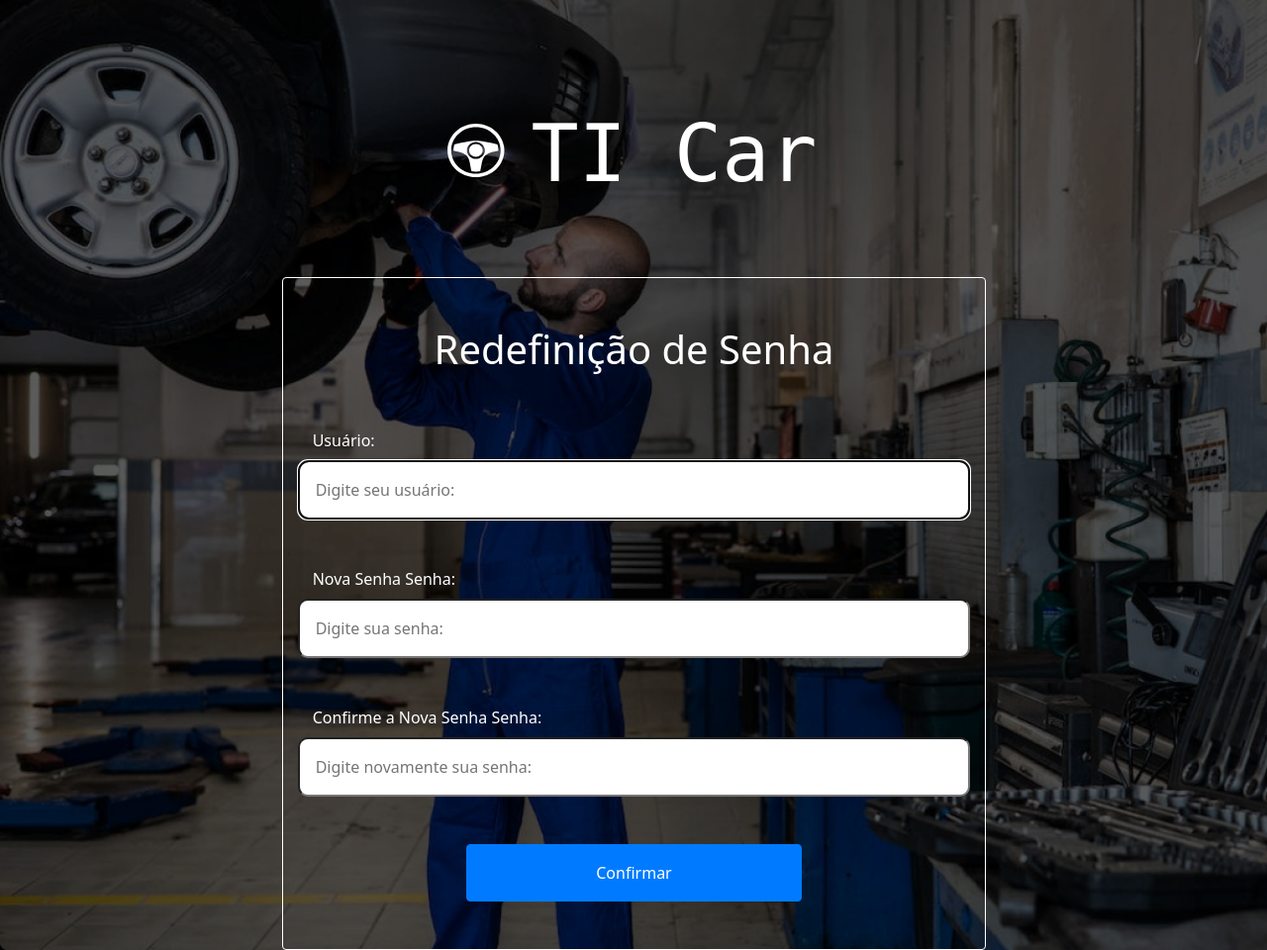
After one commit to Allysson1/Sistema-Gerenciador-de-Oficinas, a PHP site: page /V_redefineSenha.php in a window 1280 px wide. The commit adds this page. Shown: the whole page at 99% size. Run offline with PHP 8.4, Linux system fonts and the light colour scheme.

Commit message:
feat
adiciona e melhoria nas validações, adição de email ao crud do funcionário, inicio dos trabalhos para a tela de esqueci minha senha

```diff
--- a/V_VisualizaUsuarios.php
+++ b/V_VisualizaUsuarios.php
@@ -25,6 +25,9 @@
         <!-- formulário de login -->
         <main class="mt-5 col-12 col-sm-12 col-md-12 col-lg-10">
 
+        <p> <a href="V_EditaUsuario.php">Edita</a></p>
+        <p> <a href="V_cadastraUsuario.php">cadastrar</a></p>
+
             <?php include ('message.php'); ?>
 
             <h4 class="col-12 m-3 pb-4 border-bottom">Visualizar Funcionários</h4>
@@ -35,6 +38,7 @@
                     <th>ID</th>
                     <th>Funcionário</th>
                     <th>Usuário</th>
+                    <th>E-mail</th>
                     <th>Ações</th>
                 </thead>
 
@@ -53,6 +57,7 @@
                                     <td><?= $funcionario['idUsuario'];?></td>
                                     <td><?= $funcionario['nome'];?></td>
                                     <td><?= $funcionario['usuario'];?></td>
+                                    <td><?= $funcionario['email'];?></td>
                                     <td>
                                         <form action="Code_Usuario.php" method="POST" class="d-inline">
 
--- /dev/null
+++ b/V_redefineSenha.php
@@ -0,0 +1,45 @@
+<!DOCTYPE html>
+<html lang="pt-br">
+<head>
+    <meta charset="UTF-8">
+    <meta http-equiv="X-UA-Compatible" content="IE=edge">
+    <meta name="viewport" content="width=device-width, initial-scale=1.0">
+    <link rel="stylesheet" href="../TGFATEC/css/bootstrap.min.css">
+    <link rel="stylesheet" href="../TGFATEC/css/style.css">
+    <title>Redefinição de Senha:</title>
+    <link rel="shortcut icon" type="imagex/png" href="../TGFATEC/images/icon.volante.svg">
+</head>
+
+<!-- utiliza a mesma classe da tela de login para evitar escrever código -->
+<body class="TelaLogin container-fluid row justify-content-center">
+
+    <div class="row mt-5 pt-md-5 pt-lg-0">
+    <img class="pt-4 pl-4" src="../TGFatec/images/icon.volante.svg" alt="imagem de um volande de carro simples">
+    <p class="TICar pt-5 pl-4">TI Car</p>
+    </div>
+
+
+    <!-- formulário de login -->
+    <main class="mt-5 col-12 col-sm-12 col-md-12 col-lg-12 row justify-content-center">
+
+        <?php include ('message.php'); ?>
+
+        <form action="Code_Login.php" method="POST" class="ml-3 ml-md-3 ml-lg-3 col-12 col-lg-7 row formLogin border border-white rounded justify-content-center">
+            <h1 class="p-5">Redefinição de Senha</h1>
+
+            <label class="col-12" for="text">Usuário:</label>
+            <input class="col-12 p-3 textBox" name="usuario" type="text" placeholder="Digite seu usuário:" autofocus="true"/>
+            <label class="col-12 mt-5" for="password">Nova Senha Senha:</label>
+            <input class="col-12 p-3 textBox" name="senha" type="password" placeholder="Digite sua senha:"/>
+            <label class="col-12 mt-5" for="password">Confirme a Nova Senha Senha:</label>
+            <input class="col-12 p-3 textBox" name="confSenha" type="password" placeholder="Digite novamente sua senha:"/>
+
+            <button class="col-6 m-5 p-3 btn btn-primary" type="submit" name="Redefinir_Senha">Confirmar</button>
+
+        </form>
+
+    </main>
+
+
+</body>
+</html>
```
Also changed, not shown: Code_Usuario.php (+20 -3 lines), V_EditaUsuario.php (+23 -4 lines), V_cadastraUsuario.php (+13 -4 lines), Code_redefine_Senha.php (added).
